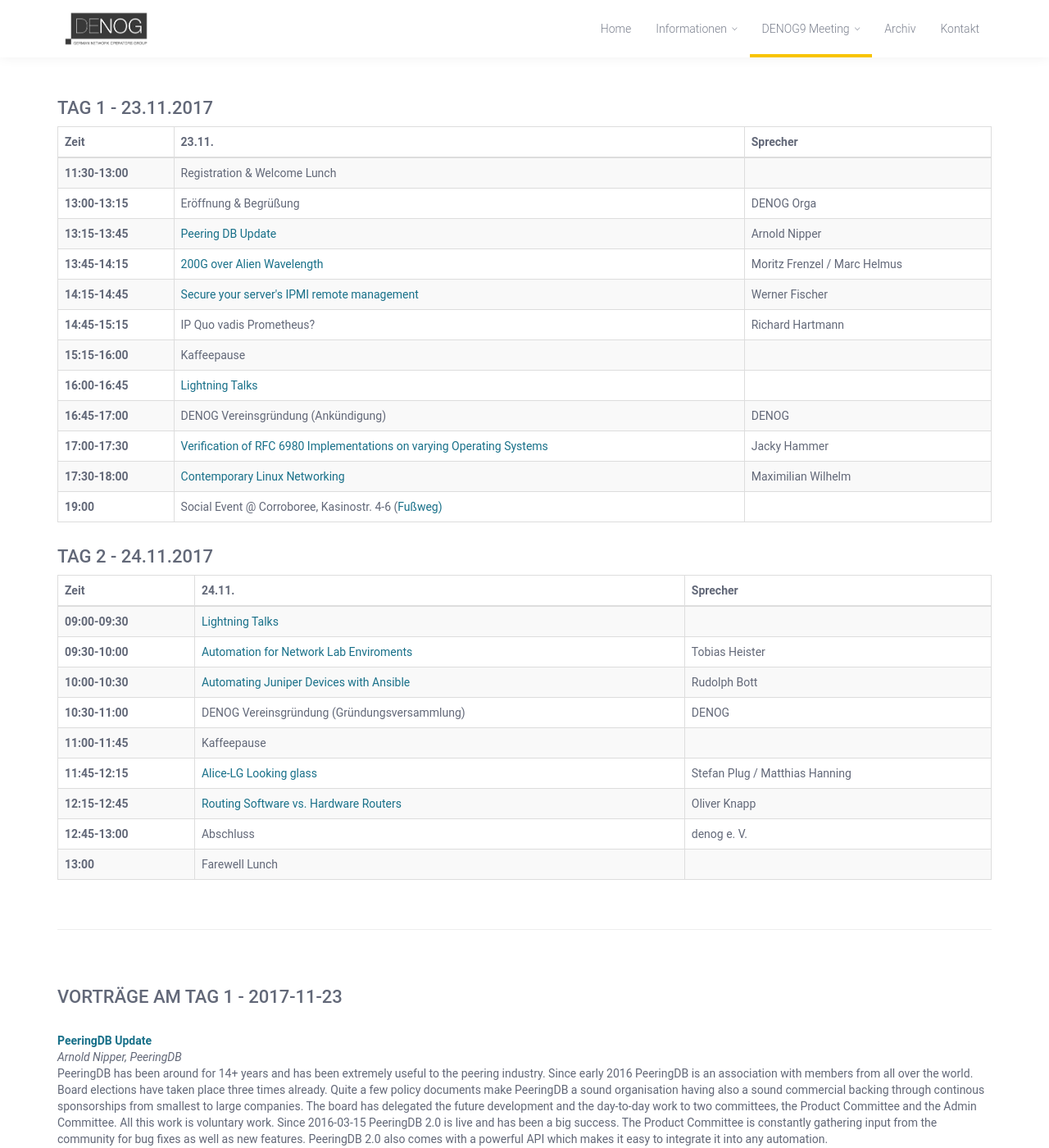
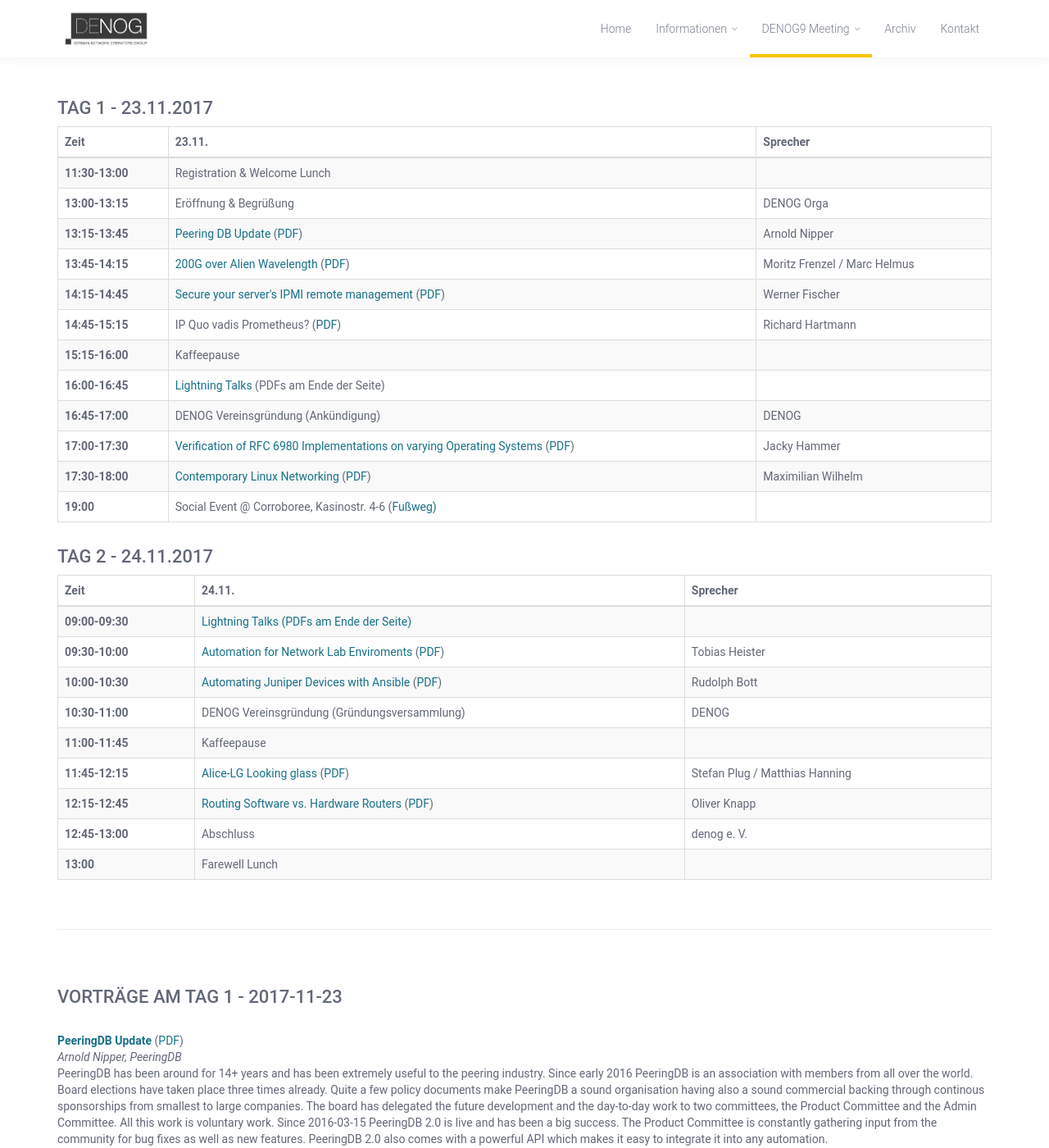
Before and after one commit to denog/denog.github.io, a Jekyll site: the page built from de/meetings/denog9/agenda.md, in a window 1280 px wide and 1400 px high. Shown: the whole window at 82% size. Built offline with Jekyll 4.4.1, drawn with Linux system fonts in a browser that asks for light colours; some web fonts are replaced; some of the changed text lies outside the part shown.

Commit message:
updated german agenda with links to presentation PDFs

```diff
--- a/de/meetings/denog9/agenda.md
+++ b/de/meetings/denog9/agenda.md
@@ -11,15 +11,15 @@
     <tbody>
         <tr><td><strong>11:30-13:00</strong></td><td>Registration &amp; Welcome Lunch</td><td></td></tr>
         <tr><td><strong>13:00-13:15</strong></td><td>Er&ouml;ffnung &amp; Begr&uuml;&szlig;ung</td><td>DENOG Orga</td></tr>
-        <tr><td><strong>13:15-13:45</strong></td><td><a href="#peeringdb">Peering DB Update</a></td><td>Arnold Nipper</td></tr>
-        <tr><td><strong>13:45-14:15</strong></td><td><a href="#alien">200G over Alien Wavelength</a></td><td>Moritz Frenzel / Marc Helmus</td></tr>
-        <tr><td><strong>14:15-14:45</strong></td><td><a href="#ipmi">Secure your server's IPMI remote management</a></td><td>Werner Fischer</td></tr>
-        <tr><td><strong>14:45-15:15</strong></td><td>IP Quo vadis Prometheus?</td><td>Richard Hartmann</td></tr>
+        <tr><td><strong>13:15-13:45</strong></td><td><a href="#peeringdb">Peering DB Update</a> (<a href="http://dump.hackathon.de/denog9/171123_1315_peeringdb_update__arnold_nipper.pdf">PDF</a>)</td><td>Arnold Nipper</td></tr>
+        <tr><td><strong>13:45-14:15</strong></td><td><a href="#alien">200G over Alien Wavelength</a> (<a href="http://dump.hackathon.de/denog9/171123_1345_200G_alien_wavelength__marc_helmus__moritz_frenzel.pdf">PDF</a>)</td><td>Moritz Frenzel / Marc Helmus</td></tr>
+        <tr><td><strong>14:15-14:45</strong></td><td><a href="#ipmi">Secure your server's IPMI remote management</a> (<a href="http://dump.hackathon.de/denog9/171123_1415_denog-talk-ipmi-security__werner_fischer.pdf">PDF</a>)</td><td>Werner Fischer</td></tr>
+        <tr><td><strong>14:45-15:15</strong></td><td>IP Quo vadis Prometheus? (<a href="http://dump.hackathon.de/denog9/171123_1445_Quo_Vadis_Prometheus__Richard_Hartmann.pdf">PDF</a>)</td><td>Richard Hartmann</td></tr>
         <tr><td><strong>15:15-16:00</strong></td><td>Kaffeepause</td><td></td></tr>
-        <tr><td><strong>16:00-16:45</strong></td><td><a href="#lt">Lightning Talks</a></td><td></td></tr>
+        <tr><td><strong>16:00-16:45</strong></td><td><a href="#lt">Lightning Talks</a> (PDFs am Ende der Seite)</td><td></td></tr>
         <tr><td><strong>16:45-17:00</strong></td><td>DENOG Vereinsgr&uuml;ndung (Ank&uuml;ndigung)</td><td>DENOG</td></tr>
-        <tr><td><strong>17:00-17:30</strong></td><td><a href="#rfc6980">Verification of RFC 6980 Implementations on varying Operating Systems</a></td><td>Jacky Hammer</td></tr>
-        <tr><td><strong>17:30-18:00</strong></td><td><a href="#linuxnetwork">Contemporary Linux Networking</a></td><td>Maximilian Wilhelm</td></tr>
+        <tr><td><strong>17:00-17:30</strong></td><td><a href="#rfc6980">Verification of RFC 6980 Implementations on varying Operating Systems</a> (<a href="http://dump.hackathon.de/denog9/171123_1700_rfc6980__jacky_hammer.pdf">PDF</a>)</td><td>Jacky Hammer</td></tr>
+        <tr><td><strong>17:30-18:00</strong></td><td><a href="#linuxnetwork">Contemporary Linux Networking</a> (<a href="http://dump.hackathon.de/denog9/171123_1730_contemporary_linux_networking__maximilian_wilhelm.pdf">PDF</a>)</td><td>Maximilian Wilhelm</td></tr>
         <tr><td><strong>19:00</strong></td><td>Social Event @ Corroboree, Kasinostr. 4-6 (<a href="https://www.google.de/maps/dir/Darmstadtium+-+Wissenschafts-+und+Kongresszentrum,+Schloßgraben,+Darmstadt/Corroboree+-+Aussie+Bar+%26+Grill,+Kasinostraße+4-6,+64293+Darmstadt/@49.873812,8.6491802,16z/am=t/data=!4m14!4m13!1m5!1m1!1s0x47bd706435f6ea15:0xc2dd60af1412120a!2m2!1d8.657713!2d49.874321!1m5!1m1!1s0x47bd708858ccbb7f:0x8ad571c59f1d894c!2m2!1d8.6438668!2d49.8728832!3e2" target="_new">Fu&szlig;weg)</a></td><td></td></tr>
     </tbody>
 </table>
@@ -30,13 +30,13 @@
         <tr><th>Zeit</th><th>24.11.</th><th>Sprecher</th></tr>
     </thead>
     <tbody>
-        <tr><td><strong>09:00-09:30</strong></td><td><a href="#lt">Lightning Talks</a></td><td></td></tr>
-        <tr><td><strong>09:30-10:00</strong></td><td><a href="#netlab">Automation for Network Lab Enviroments</a></td><td>Tobias Heister</td></tr>
-        <tr><td><strong>10:00-10:30</strong></td><td><a href="#juniper">Automating Juniper Devices with Ansible</a></td><td>Rudolph Bott</td></tr>
+        <tr><td><strong>09:00-09:30</strong></td><td><a href="#lt">Lightning Talks (PDFs am Ende der Seite)</a></td><td></td></tr>
+        <tr><td><strong>09:30-10:00</strong></td><td><a href="#netlab">Automation for Network Lab Enviroments</a> (<a href="http://dump.hackathon.de/denog9/171124_0930_automation_for_network_lab_enviroments__tobias_heister.pptx">PDF</a>)</td><td>Tobias Heister</td></tr>
+        <tr><td><strong>10:00-10:30</strong></td><td><a href="#juniper">Automating Juniper Devices with Ansible</a> (<a href="http://dump.hackathon.de/denog9/171124_1000_automating_juniper_devices_with_ansible__rudolph_bott.pdf">PDF</a>)</td><td>Rudolph Bott</td></tr>
         <tr><td><strong>10:30-11:00</strong></td><td>DENOG Vereinsgr&uuml;ndung (Gr&uuml;ndungsversammlung)</td><td>DENOG</td></tr>
         <tr><td><strong>11:00-11:45</strong></td><td>Kaffeepause</td><td></td></tr>
-        <tr><td><strong>11:45-12:15</strong></td><td><a href="#alicelg">Alice-LG Looking glass</a></td><td>Stefan Plug / Matthias Hanning</td></tr>
-        <tr><td><strong>12:15-12:45</strong></td><td><a href="#routers">Routing Software vs. Hardware Routers</a></td><td>Oliver Knapp</td></tr>
+        <tr><td><strong>11:45-12:15</strong></td><td><a href="#alicelg">Alice-LG Looking glass</a> (<a href="http://dump.hackathon.de/denog9/171124_1145_alice-lg__stefan_plug__matthias_hannig.pdf">PDF</a>)</td><td>Stefan Plug / Matthias Hanning</td></tr>
+        <tr><td><strong>12:15-12:45</strong></td><td><a href="#routers">Routing Software vs. Hardware Routers</a> (<a href="http://dump.hackathon.de/denog9/171124_1215_software_routers_vs_hardware_routers__oliver_knapp.pdf">PDF</a>)</td><td>Oliver Knapp</td></tr>
         <tr><td><strong>12:45-13:00</strong></td><td>Abschluss</td><td>denog e. V.</td></tr>
         <tr><td><strong>13:00</strong></td><td>Farewell Lunch</td><td></td></tr>
     </tbody>
@@ -48,19 +48,19 @@
 
 <h2>Vortr&auml;ge am Tag 1 - 2017-11-23</h2>
 <br>
-<strong><a name="peeringdb">PeeringDB Update</a></strong><br>
+<strong><a name="peeringdb">PeeringDB Update</a></strong> (<a href="http://dump.hackathon.de/denog9/171123_1315_peeringdb_update__arnold_nipper.pdf">PDF</a>)<br>
 <em>Arnold Nipper, PeeringDB</em><br>
 PeeringDB has been around for 14+ years and has been extremely useful to the peering industry. Since early 2016 PeeringDB is an association with members from all over the world. Board elections have taken place three times already. Quite a few policy documents make PeeringDB a sound organisation having also a sound commercial backing through continous sponsorships from smallest to large companies. The board has delegated the future development and the day-to-day work to two committees, the Product Committee and the Admin Committee. All this work is voluntary work. Since 2016-03-15 PeeringDB 2.0 is live and has been a big success. The Product Committee is constantly gathering input from the community for bug fixes as well as new features.  PeeringDB 2.0 also comes with a powerful API which makes it easy to integrate it into any automation.<br>
 <a href="#top">back to top</a>
 
 <p>&nbsp;</p>
-<strong><a name="alien">200G over Alien Wavelength</a></strong><br>
+<strong><a name="alien">200G over Alien Wavelength</a></strong> (<a href="http://dump.hackathon.de/denog9/171123_1345_200G_alien_wavelength__marc_helmus__moritz_frenzel.pdf">PDF</a>)<br>
 <em>Moritz Frenzel and Marc Helmus, Globalways AG and Gasline</em><br>
 Alien Wavelengths have been around since ages, and have been specified within ITU-T G.698.2, at least for DWDM applications at 2.5 and 10 Gbit/s with 100 GHz channel frequency spacing as well as applications at 10 Gbit/s with 50 GHz channel frequency spacing. Howsoever it is 2017 and the demand for higher bandwidths is there, therefore we went ahead and performed tests with multiple vendors over a span from Stuttgart to Frankfurt with a 50GHz Alien Wavelength.<br>
 <a href="#top">back to top</a>
 
 <p>&nbsp;</p>
-<strong><a name="ipmi">Secure your server's IPMI remote management</a></strong><br>
+<strong><a name="ipmi">Secure your server's IPMI remote management</a></strong> (<a href="http://dump.hackathon.de/denog9/171123_1415_denog-talk-ipmi-security__werner_fischer.pdf">PDF</a>)<br>
 <em>Werner Fischer, Thomas-Krenn AG</em><br>
 "Virtually every server has a dedicated remote management chip in the form of an IPMI Baseboard Management Controller (BMC). This controller is independent of the actual server, but has direct access to its hardware for control and monitoring purposes. These features are also quite desirable to manage servers remotely.<br>
 
@@ -76,14 +76,14 @@
 <a href="#top">back to top</a>
 
 <p>&nbsp;</p>
-<strong><a name="rfc6980">Verification of RFC 6980 Implementations on varying Operating Systems</a></strong><br>
+<strong><a name="rfc6980">Verification of RFC 6980 Implementations on varying Operating Systems</a></strong> (<a href"http://dump.hackathon.de/denog9/171123_1700_rfc6980__jacky_hammer.pdf">PDF</a>)<br>
 <em>Jacky Hammer, ERNW GmbH</em><br>
 Following the research on RFC 6980 implementations published on insinuator.net, I would like to present my findings about targeting FreeBSD and additionally some about the behavior of Linux systems that are still to be done. In this talk, I will do a short introduction on IPv6 Neighbor Discovery and the general problem of rogue router advertisements and then cover the topic of sending those and the existing shortcomings of systems enabling one to successfully inject default routes to clients.<br>
 As IPv6 becomes more popular and widespread, attacks become more attractive and come to the center of attention. Focusing on abusing the neighbor discovery protocol and router advertisements, we can see how even the best efforts can barely prevent the injection of harmful information.<br>
 <a href="#top">back to top</a>
 
 <p>&nbsp;</p>
-<strong><a name="linuxnetwork">Contemporary Linux Networking</a></strong><br>
+<strong><a name="linuxnetwork">Contemporary Linux Networking</a></strong> (<a href="http://dump.hackathon.de/denog9/171123_1730_contemporary_linux_networking__maximilian_wilhelm.pdf">PDF</a>)<br>
 <em>Maximilian Wilhelm, University of Paderborn / Freifunk Hochstift / Freifunk Rheinland</em><br>
 This talk will provide a brief overview about some of the latest developments in the Linux networking world: Things like VLAN-aware-bridges, VXLAN, VRF-Lites, as well as MPLS support  will be shown with practical examples.<br>
 
@@ -98,7 +98,7 @@
 <h2>Vortr&auml;ge am Tag 2 - 2017-11-24</h2>
 
 <p>&nbsp;</p>
-<strong><a name="netlab">Automation for Network Lab Enviroments</a></strong><br>
+<strong><a name="netlab">Automation for Network Lab Enviroments</a></strong> (<a href="http://dump.hackathon.de/denog9/171124_0930_automation_for_network_lab_enviroments__tobias_heister.pptx">PDF</a>)<br>
 <em>Tobias Heister, Xantaro Deutschland GmbH</em><br>
 We operate a network Test, Verification and PoC Lab in our frankfurt location. Technology from various vendors spanning various OSI Layers (Optical to Application) is placed and run in this Lab. This Talk describes how we tame and managed all of theses devices using open source Tools and Scripting
 <ul>
@@ -112,14 +112,14 @@
 <a href="#top">back to top</a>
 
 <p>&nbsp;</p>
-<strong><a name="juniper">Automating Juniper Devices with Ansible</a></strong><br>
+<strong><a name="juniper">Automating Juniper Devices with Ansible</a></strong> (<a href="http://dump.hackathon.de/denog9/171124_1000_automating_juniper_devices_with_ansible__rudolph_bott.pdf">PDF</a>)<br>
 <em>Rudolph Bott, sipgate GmbH</em><br>
 We replaced our datacenter network gear and decided to let Ansible do all the dirty configuration work. Since we found that nobody usually talks about these things in public, we decided to change that.<br>
 Choosing new network gear is not that easy. We would like to give you some insights how we ended up using Juniper gear, why we chose Ansible over other solutions, what are the benefits we already have and what is there to come. And last but not least some examples to get you started into network automation with Ansible!<br>
 <a href="#top">back to top</a>
 
 <p>&nbsp;</p>
-<strong><a name="alicelg">Alice-LG Looking glass</a></strong><br>
+<strong><a name="alicelg">Alice-LG Looking glass</a></strong> (<a href="http://dump.hackathon.de/denog9/171124_1145_alice-lg__stefan_plug__matthias_hannig.pdf">PDF</a>)<br>
 <em>Stefan Plug, ECIX</em><br>
 ECIX is proud to introduce to the world her new looking glass: Alice-LG. Check her out in action at lg.ecix.net.<br>
 
@@ -149,7 +149,7 @@
 <a href="#top">back to top</a>
 
 <p>&nbsp;</p>
-<strong><a name="routers">Routing Software vs. Hardware Routers</a></strong><br>
+<strong><a name="routers">Routing Software vs. Hardware Routers</a></strong> (<a href="http://dump.hackathon.de/denog9/171124_1215_software_routers_vs_hardware_routers__oliver_knapp.pdf">PDF</a>)<br>
 <em>Oliver Knapp, Nokia</em><br>
 Software routing based on standard x86 server hardware has become a viable alternative to specialized hardware routers in the recent years. In this presentation, some basic concepts and technologies of software-based routing are explained, and a comparison with conventional hardware-based routers is attempted, as well as a look onto where software routers might have some intrinsic limitations.<br>
 <a href="#top">back to top</a>
@@ -159,35 +159,35 @@
 
 <h2><a name="lt">Lightning Talks</a></h2>
 
-<strong>C-RAN – Far more than 5G…</strong><br>
+<strong>C-RAN – Far more than 5G…</strong> (<a href="http://dump.hackathon.de/denog9/171123_1600_LT1_transition_to_c-ran__cube_optics.pdf">PDF</a>)<br>
 <em>James Merchant, Huber+Suhner Cube Optics AG</em>
 
 <br><br>
-<strong>Supporting NOGs in our Region</strong><br>
+<strong>Supporting NOGs in our Region</strong> (<a href="http://dump.hackathon.de/denog9/171123_1600_LT2_supporting_nogs__mirjam_kuehne.pdf">PDF</a>)<br>
 <em>Mirjam Kühne, RIPE NCC</em>
 
 <br><br>
-<strong>DDoS in Deutschland</strong><br>
+<strong>DDoS in Deutschland</strong> (<a href="http://dump.hackathon.de/denog9/171123_1600_LT3_link11_ddoS_gefahr__karsten_desler.pdf">PDF</a>)<br>
 <em>Karsten Desler, Link11</em>
 
 <br><br>
-<strong>Status Quo IPv6 Sub-assignment Clarification (RIPE address policy proposal 2016-04)</strong><br>
+<strong>Status Quo IPv6 Sub-assignment Clarification (RIPE address policy proposal 2016-04)</strong> (<a href="http://dump.hackathon.de/denog9/171123_1600_LT4_RIPE75_IPv6_PI_sub_assignment_clarification__maximilian_wilhelm.pdf">PDF</a>)<br>
 <em>Maximilian Wilhelm, Freifunk Hochstift / Freifunk Rheinland</em>
 
 <br><br>
-<strong>Avoid blackholing: Selective Next-Hop Resolution</strong><br>
+<strong>Avoid blackholing: Selective Next-Hop Resolution</strong> (<a href="http://dump.hackathon.de/denog9/171123_1600_LT5_avoid_blackholing_selective_BGP_next-hop_resolution__oliver_harms.pdf">PDF</a>)<br>
 <em>Oliver Herms, EXARING AG</em>
 
 <br><br>
-<strong>Environmental Monitoring</strong><br>
+<strong>Environmental Monitoring</strong> (<a href="http://dump.hackathon.de/denog9/171123_1600_LT6_Enviromental_Monitoring__Wolfgang_Tremmel.pdf">PDF</a>)<br>
 <em>Wolfgang Tremmel, DE-CIX Academy</em>
 
 <br><br>
-<strong>Verify it!</strong><br>
+<strong>Verify it!</strong> (<a href="http://dump.hackathon.de/denog9/171124_0900_LT1_verifyit__andre_niemann.pdf">PDF</a>)<br>
 <em>André Niemann, becon GmbH</em>
 
 <br><br>
-<strong>Long Term Storage with Prometheus</strong><br>
+<strong>Long Term Storage with Prometheus</strong> (<a href="http://dump.hackathon.de/denog9/171124_0900_LT2_long_term_storage_with_prometheus__richard_hartnamm.pdf">PDF</a>)<br>
 <em>Richard Hartmann, SpaceNet GmbH</em>
 
 <br><br>
```
